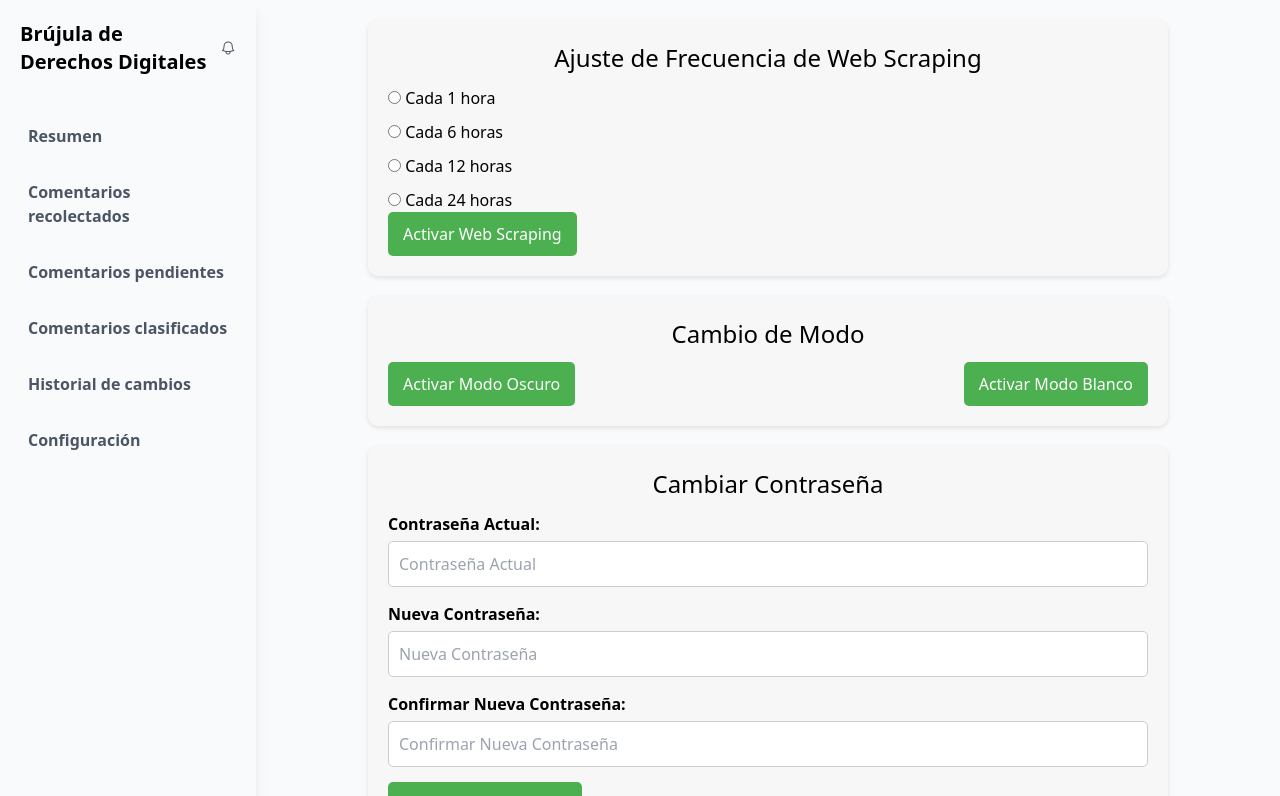
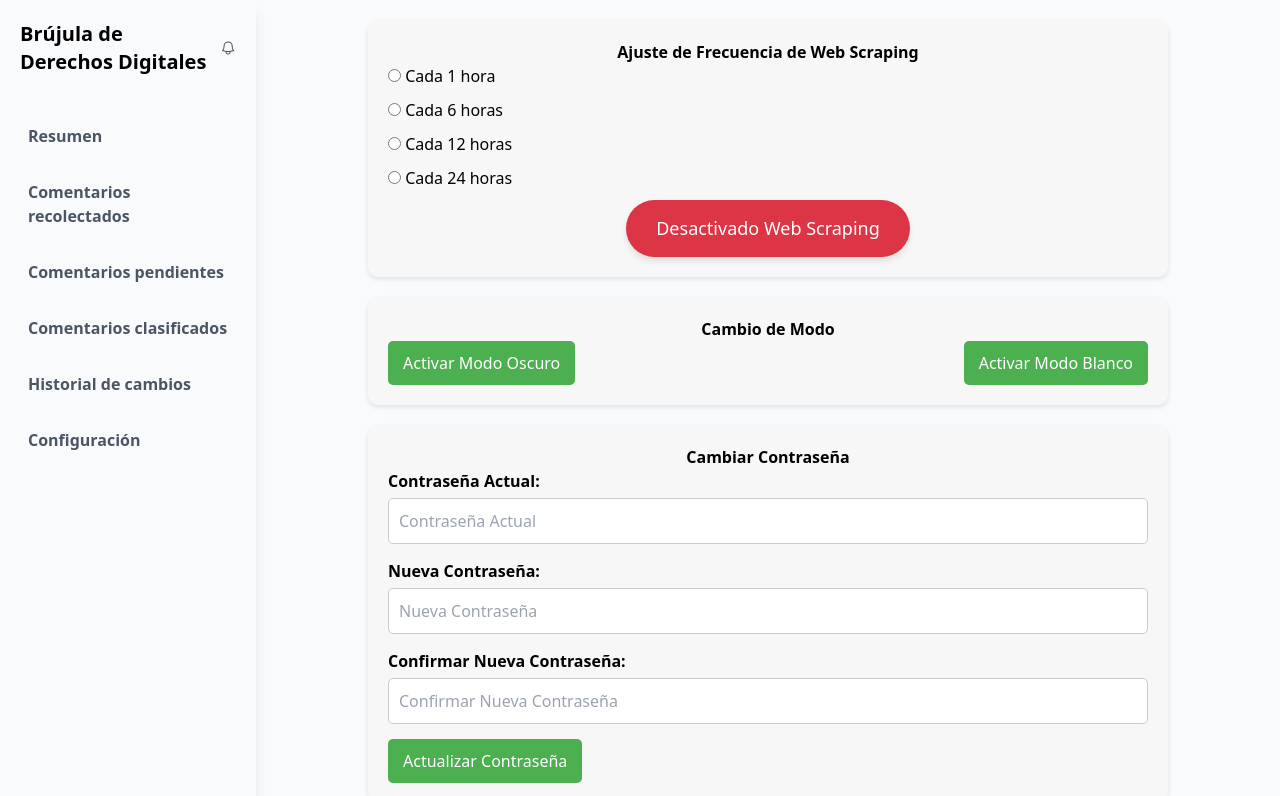
Before and after one commit to MelanieSeg/brujuladederechos, a React (Create React App) app in the folder frontend/: page /configuracion in a window 1280 px wide. Shown: the top 796 px of the page. Built offline with nearby package versions, Linux system fonts and the light colour scheme.

Commit message:
Arreglando el apartado “Ajuste de Frecuencia de Web Scraping”

```diff
--- a/frontend/src/components/Configuracion.css
+++ b/frontend/src/components/Configuracion.css
@@ -20,11 +20,59 @@
   }
 
   .section h2 {
-    margin-bottom: 10px;
-    font-size: 1.5em;
-    text-align: center;
+    font-weight: bold; /* Negrita para el título */
+    text-align: center; /* Opcional: centra el texto */
   }
 
+  /* Centrar botón */
+  .button-center {
+    display: flex;
+    justify-content: center;
+    margin-top: 10px;
+  }
+
+  /* Botón activado (verde) */
+  .button-active {
+    background-color: #28a745;
+    color: white;
+    border: none;
+    padding: 15px 30px; /* Botón más grande */
+    font-size: 18px;
+    border-radius: 50px; /* Bordes redondeados */
+    cursor: pointer;
+    box-shadow: 0px 4px 6px rgba(0, 0, 0, 0.1);
+    transition: background-color 0.3s ease, transform 0.2s ease;
+  }
+
+  /* Botón desactivado (rojo) */
+  .button-inactive {
+    background-color: #dc3545;
+    color: white;
+    border: none;
+    padding: 15px 30px; /* Botón más grande */
+    font-size: 18px;
+    border-radius: 50px; /* Bordes redondeados */
+    cursor: pointer;
+    box-shadow: 0px 4px 6px rgba(0, 0, 0, 0.1);
+    transition: background-color 0.3s ease, transform 0.2s ease;
+  }
+
+  /* Efecto hover */
+  .button-active:hover, .button-inactive:hover {
+    transform: translateY(-3px);
+  }
+
+  /* Cambiar el color de fondo cuando se presiona el botón */
+  .button-active:active, .button-inactive:active {
+    background-color: #218838; /* Verde oscuro para botón activo */
+    transform: translateY(1px);
+  }
+
+  .button-inactive:active {
+    background-color: #c82333; /* Rojo oscuro para botón inactivo */
+  }
+
+  /* Formato de grupo de formularios */
   .form-group {
     display: flex;
     flex-direction: column;
@@ -49,6 +97,7 @@
     padding: 5px;
   }
 
+  /* Botones estándar */
   .button {
     padding: 10px 15px;
     font-size: 1em;
--- a/frontend/src/components/Configuracion.js
+++ b/frontend/src/components/Configuracion.js
@@ -1,7 +1,14 @@
-import React from 'react';
+import React, { useState } from 'react';
 import './Configuracion.css';
 
 const Configuracion = () => {
+  const [webScrapingActivo, setWebScrapingActivo] = useState(false); // Estado para manejar si el web scraping está activado
+
+  // Función para alternar el estado de web scraping
+  const alternarWebScraping = () => {
+    setWebScrapingActivo(!webScrapingActivo);
+  };
+
   return (
     <div className="page-container">
       {/* Sección: Frecuencia de Web Scraping */}
@@ -21,7 +28,16 @@ const Configuracion = () => {
             <input type="radio" name="scrapingFrequency" value="24hr" /> Cada 24 horas
           </label>
         </div>
-        <button className="button">Activar Web Scraping</button>
+
+        {/* Botón para activar/desactivar el Web Scraping */}
+        <div className="button-center">
+          <button
+            onClick={alternarWebScraping}
+            className={webScrapingActivo ? 'button-active' : 'button-inactive'}
+          >
+            {webScrapingActivo ? 'Activado Web Scraping' : 'Desactivado Web Scraping'}
+          </button>
+        </div>
       </div>
 
       {/* Sección: Cambio de Modo */}
```
